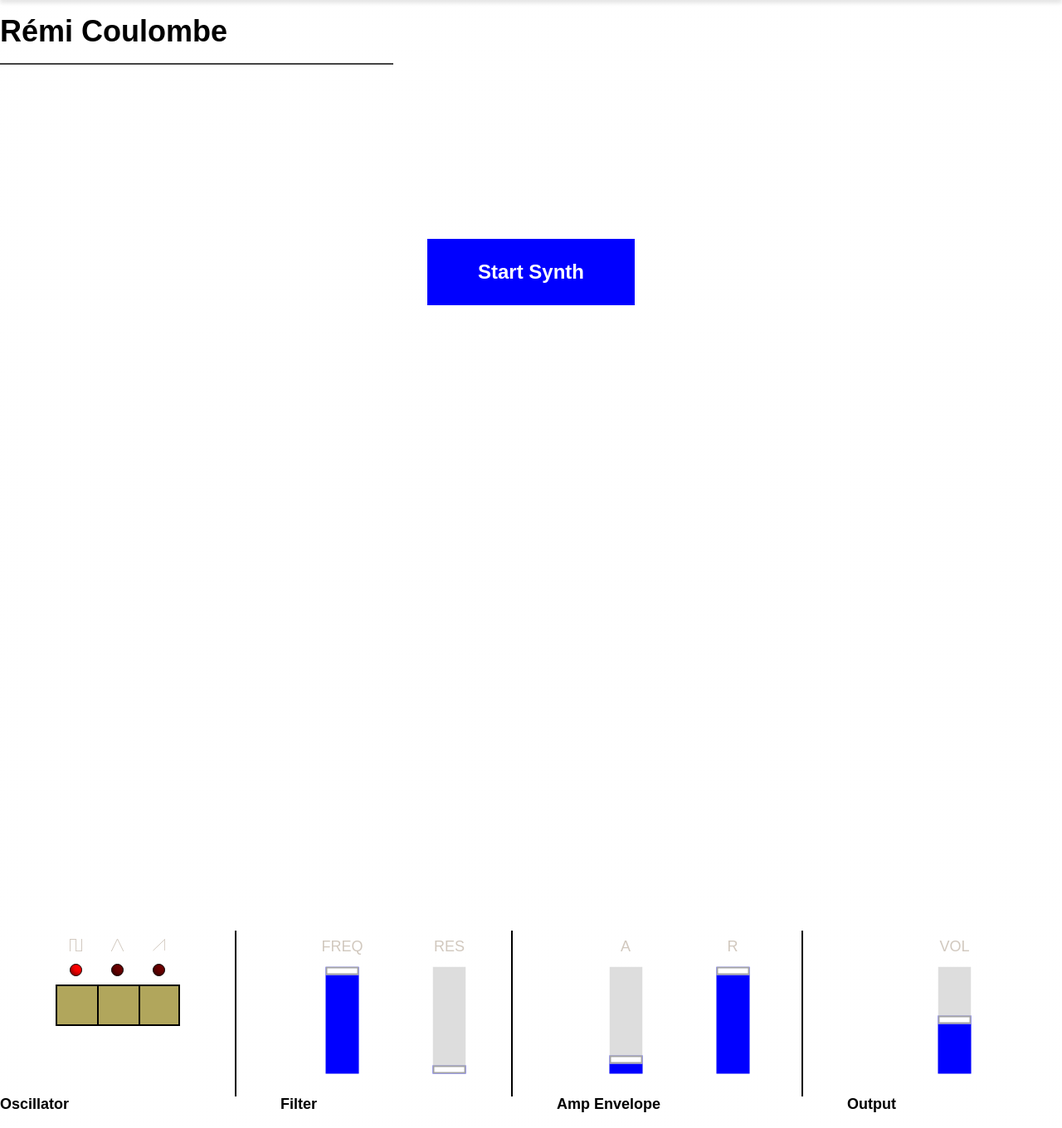
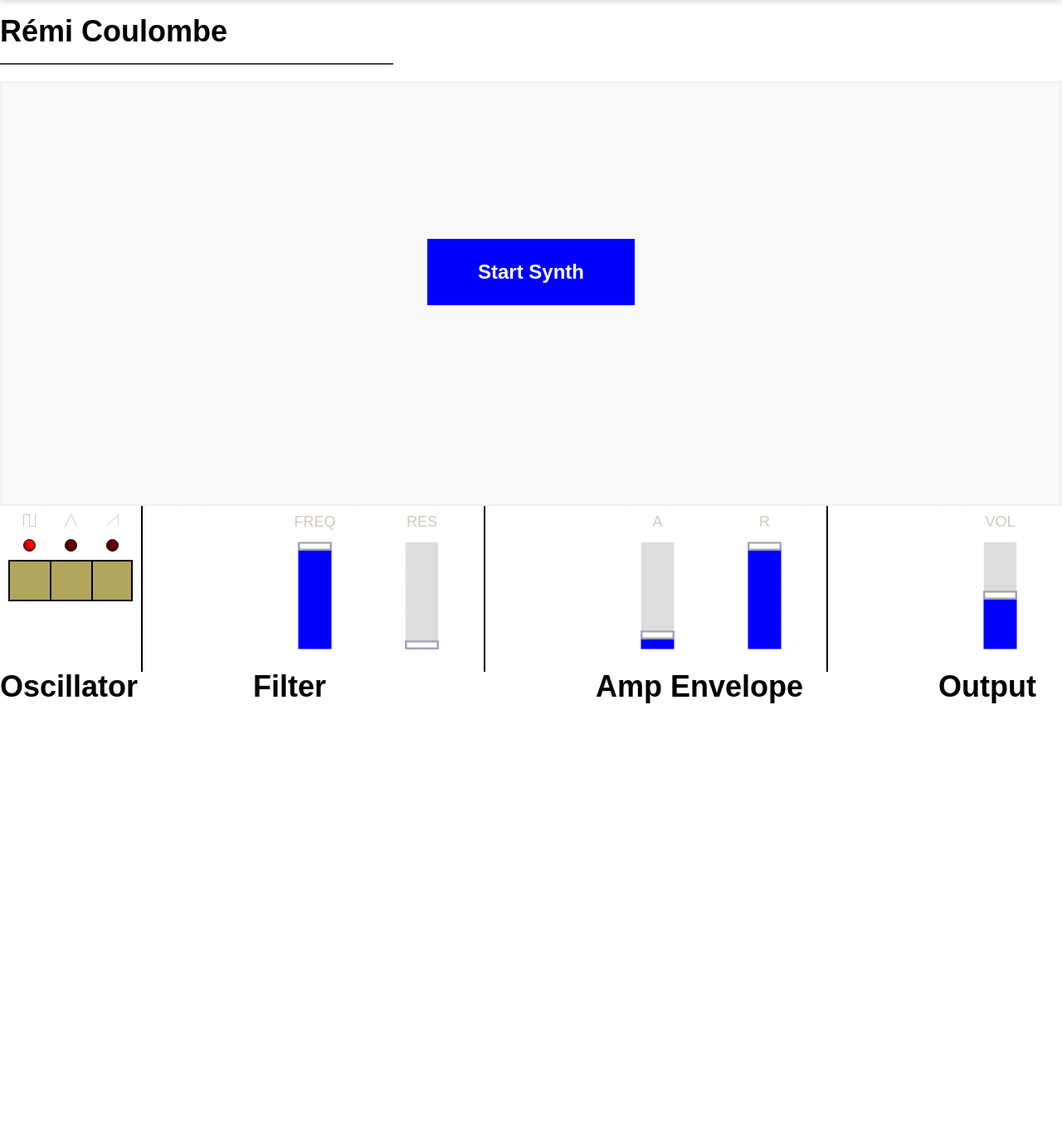
Before and after one commit to CoulombeRemi/portfolio, a PHP site: page / in a window 1280 px wide. Shown: the part 72-1432 px from the top of the page at 83% size. After the commit the page ends 920 px from the top, so only its background shows below. Run offline with PHP 8.4, Linux system fonts and the light colour scheme; some libraries are stand-ins or nearby versions.

Commit message:
CA VA TU MARCHER !!!!!!!!!!!!!

```diff
--- a/assets/js/synth/client.js
+++ b/assets/js/synth/client.js
@@ -18,17 +18,17 @@
   let release = 0.1;
 
   const analyzer = context.createAnalyser();
-  analyzer.fftSize = 2048;
+  analyzer.fftSize = 8192;
 
 
-  // BPM
+  // BPM 128
   const freqAnalyzer = context.createAnalyser();
-  freqAnalyzer.fftSize = 128;
+  freqAnalyzer.fftSize = 8192;
 
   // Volume initial
   // changer la value du input pour que ca soit la meme que celle du volume
   const volume = context.createGain();
-  volume.gain.value = 0.5;
+  volume.gain.value = 0;
 
   /*
       Arpeggiator         Envelope
@@ -113,12 +113,12 @@
       this.currentTime = 0;
       this.play();
   }, false);
-  kick.play();
+  //kick.play();
 
 
   bass.addEventListener('ended', function() {
     this.currentTime = 0;
     this.play();
   }, false);
-  bass.play();
+  //bass.play();
 }
--- a/assets/js/synth/oscilloscope.js
+++ b/assets/js/synth/oscilloscope.js
@@ -1,40 +1,70 @@
+
 class Oscilloscope {
   constructor(canvas, analyzer) {
     this.analyzer = analyzer;
     this.canvas = canvas
     this.canvasContext = canvas.getContext('2d');
+
+    // this.canvasContext.canvas.width  = window.innerWidth;
+    // this.canvasContext.canvas.width  = window.innerHeight;
+
+
     this.data = new Uint8Array(this.analyzer.frequencyBinCount);
   }
+  ////////////////////////////
+  // function drawScope(analyser, ctx) {
+  //   var width = ctx.canvas.width;
+  //   var height = ctx.canvas.height;
+  //   var timeData = new Uint8Array(analyser.frequencyBinCount);
+  //   var scaling = height / 256;
+  //   var risingEdge = 0;
+  //   var edgeThreshold = 5;
+  ///////////////////////////
+  draw() {
+    // const width = this.canvas.clientWidth;
+    // const height = this.canvas.clientHeight;
 
-  draw() {
-    const width = this.canvas.clientWidth;
-    const height = this.canvas.clientHeight;
+    const width = this.canvas.width;
+    const height = this.canvas.height;
+
 
     let risingEdge = 0;
-    const edgeThreshold = 10;
-    const scaling = height / 512;
+    const edgeThreshold = 0;
+    const scaling = height / 256;
     this.analyzer.getByteTimeDomainData(this.data);
 
     console.log(edgeThreshold);
     console.log(height);
 
+    // suprime lancienne wave
     this.canvasContext.clearRect(0, 0, width, height);
 
-    this.canvasContext.lineWidth = 8;
-    this.canvasContext.strokeStyle = 'rgb(0, 0, 0)';
+    this.canvasContext.fillStyle = 'rgba(0, 20, 0, 0)';
+    this.canvasContext.fillRect(0, 0, width, height);
+
+    this.canvasContext.lineWidth = 1;
+    this.canvasContext.strokeStyle = 'rgb(44, 0,245)';
     this.canvasContext.beginPath();
 
     // Taken from this CodePen, because I couldn't figure it out on my own:
     // https://codepen.io/ContemporaryInsanity/pen/Mwvqpb
-    while (this.data[risingEdge++] - 128 > 0 && risingEdge <= width);
+    while (this.data[risingEdge++] - 256 > 0 && risingEdge <= width);
     if (risingEdge >= width) { risingEdge = 0; }
 
-    while (this.data[risingEdge++] - 128 < edgeThreshold && risingEdge <= width);
+    while (this.data[risingEdge++] - 256 < edgeThreshold && risingEdge <= width);
     if (risingEdge >= width) { risingEdge = 0; }
 
     for (let x = risingEdge; x < this.data.length && x - risingEdge < width; x++) {
-      this.canvasContext.lineTo(x - risingEdge, height - this.data[x] * scaling);
+      this.canvasContext.lineTo(x - risingEdge, height - this.data[x] * scaling);// scale
     }
+
+///////////////////////////////////////
+
+///////////////////////////////////////
+
+
+
+
 
     this.canvasContext.stroke();
     requestAnimationFrame(this.draw.bind(this));
--- a/assets/style/style.css
+++ b/assets/style/style.css
@@ -985,12 +985,19 @@
 /* ------------------ */
 @media only screen and (min-width:768px) {
 .controls {
-	display: flex;
 	justify-content: space-between;
-	width: 100%;
   /*   border-bottom: solid #a83600 15px; */
 
-  	/* box-shadow: inset 0px 0px 43px 0px rgba(0,0,0,0.25); */
+	  /* box-shadow: inset 0px 0px 43px 0px rgba(0,0,0,0.25); */
+
+	  display: flex;
+	  justify-content: space-between;
+	  max-width: 1280px;
+	  width: 100%;
+	  width: 100%;
+	  max-width: 1280px;
+	  margin: 0 auto;
+	  position: relative;
   }
 
   .controls h1 {
--- a/index.php
+++ b/index.php
@@ -14,13 +14,21 @@
                 <h2>Start Synth</h2>
             </div>
         <!-- </div> -->
-        <div class="container">
-            <h1>Rémi Coulombe</h1>
+        <section class="sectionTitrePage">
+            <div class="container">
+                <h1>Rémi Coulombe</h1>
+            </div>
+        </section>
             <!-- synth -->
-            <div class="screen">
-                <canvas id="oscilloscope" width="1000" height="1000"></canvas>
-                <!-- <canvas id="oscilloscope"></canvas> -->
+        <section class="secColor">
+            <div class="container">
+                <div class="screen">
+                    <!-- <canvas id="oscilloscope" width="1000" height="400"></canvas> -->
+                    <canvas id="oscilloscope"></canvas>
+                </div>
             </div>
+        </section>
+
             <section class="synth">
                 <section class="controls">
                     <div class="control-group">
```
